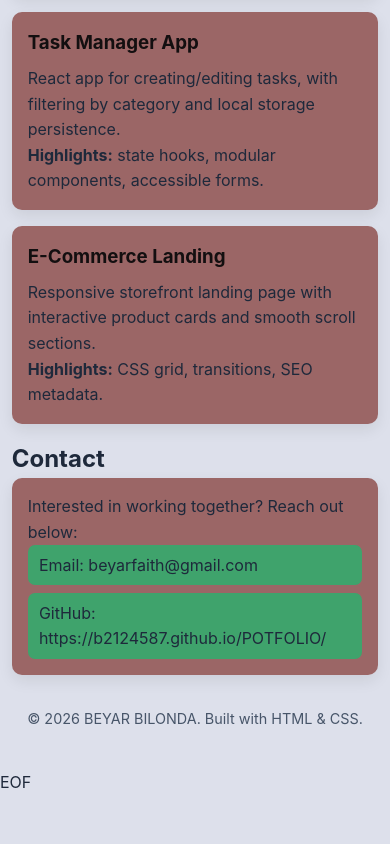
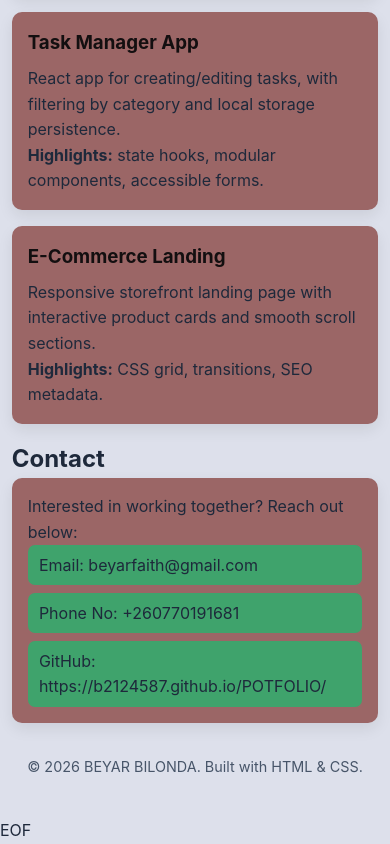
Before and after one commit to B2124587/POTFOLIO, a plain HTML site: page index.html in a window 390 px wide. Shown: the part 1154-1998 px from the top of the page. Before the commit the page ends 1950 px from the top, so only its background shows below. Drawn offline with Linux system fonts and the light colour scheme.

Commit message:
Add phone number to contact information

```diff
--- a/index.html
+++ b/index.html
@@ -98,6 +98,7 @@
         <p>Interested in working together? Reach out below:</p>
         <ul class="project-list">
           <li>Email: beyarfaith@gmail.com</li>
+          <li>Phone No: +260770191681</li>
           <li>GitHub: https://b2124587.github.io/POTFOLIO/</li>
         </ul>
       </div>
```
